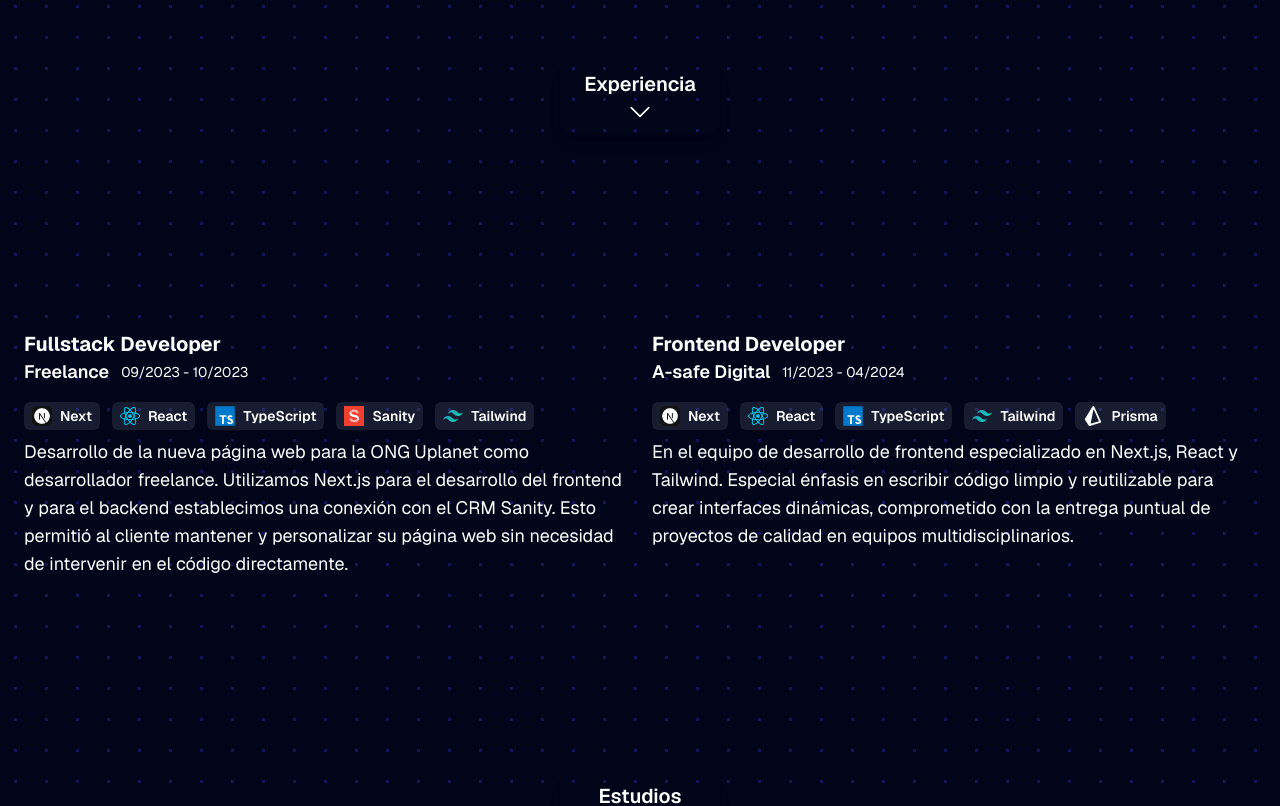
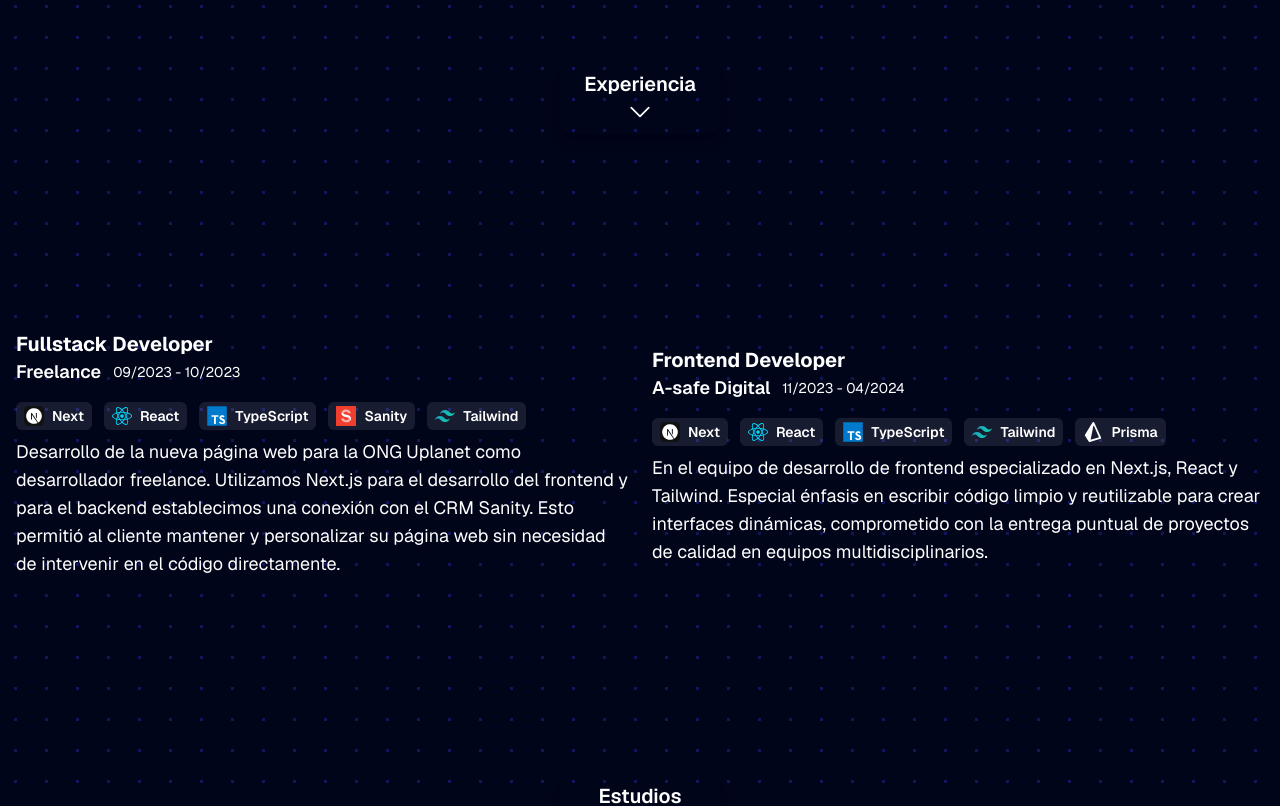
Before and after one commit to manup94/portfolio, a Next.js app: page / in a window 1280 px wide. Shown: the part 660-1466 px from the top of the page. Built offline with nearby package versions, Linux system fonts and the light colour scheme.

Commit message:
improve scroll

```diff
--- a/src/app/components/education-grid.tsx
+++ b/src/app/components/education-grid.tsx
@@ -6,7 +6,7 @@ const EducationGrid = () => {
   return (
     <section
       id="estudios"
-      className="flex md:flex-row flex-col justify-center items-center gap-6 py-12 md:py-24 lg:py-32 md:h-[80vh] h-[130vh]"
+      className="flex md:flex-row flex-col justify-center items-center gap-6 py-12 md:py-24 lg:py-32 md:h-[80vh] h-[100vh]"
     >
       <Ironhack className="md:scale-100 scale-75" />
       <div className="md:w-1/2 w-11/12 flex flex-col gap-2 text-white">
--- a/src/app/components/experience/experience-grid.tsx
+++ b/src/app/components/experience/experience-grid.tsx
@@ -3,18 +3,14 @@ import ExperienceItem from "./experience-item";
 
 const ExperienceGrid = () => {
   return (
-    <section
-      id="experiencia"
-      className="w-full flex items-center py-12 md:py-24 md:h-[80vh] h-[130vh]"
-    >
-      <div className="container px-4 md:px-6 mx-auto">
-        <div className="space-y-4 text-white">
-          <div className="grid md:gap-6 gap-12 md:grid-cols-2 grid-cols-1">
-            {experiences.map((elm) => {
-              return <ExperienceItem key={elm.id} experience={elm} />;
-            })}
-          </div>
-        </div>
+    <section className="flex items-center px-4 py-12 md:py-24 md:h-[80vh] h-[120vh]">
+      <div
+        id="experiencia"
+        className="text-white space-y-4 grid md:gap-6 gap-12 md:grid-cols-2 grid-cols-1"
+      >
+        {experiences.map((elm) => {
+          return <ExperienceItem key={elm.id} experience={elm} />;
+        })}
       </div>
     </section>
   );
--- a/src/app/components/experience/experience-item.tsx
+++ b/src/app/components/experience/experience-item.tsx
@@ -32,7 +32,7 @@ const icons: any = {
 
 const ExperienceItem: FC<ExperienceItemProps> = ({ experience }) => {
   return (
-    <div className="flex flex-col gap-2">
+    <div className="flex flex-col gap-2 ">
       <div>
         <h2 className="text-xl font-bold">{experience.puesto}</h2>
         <div className="flex gap-3 items-center">
--- a/src/app/components/hero.tsx
+++ b/src/app/components/hero.tsx
@@ -8,7 +8,7 @@ const Hero = () => {
   return (
     <section
       id="hero"
-      className="flex flex-col mx-auto text-left md:w-2/3 w-11/12 max-w-2xl md:h-[80vh] h-[130vh] justify-center text-white"
+      className="flex flex-col mx-auto text-left md:w-2/3 w-11/12 max-w-2xl md:h-[80vh] h-[70vh] justify-center text-white"
     >
       <h1 className="md:text-5xl text-3xl font-bold">
         ✌🏼¡Hola!, soy{" "}
```
